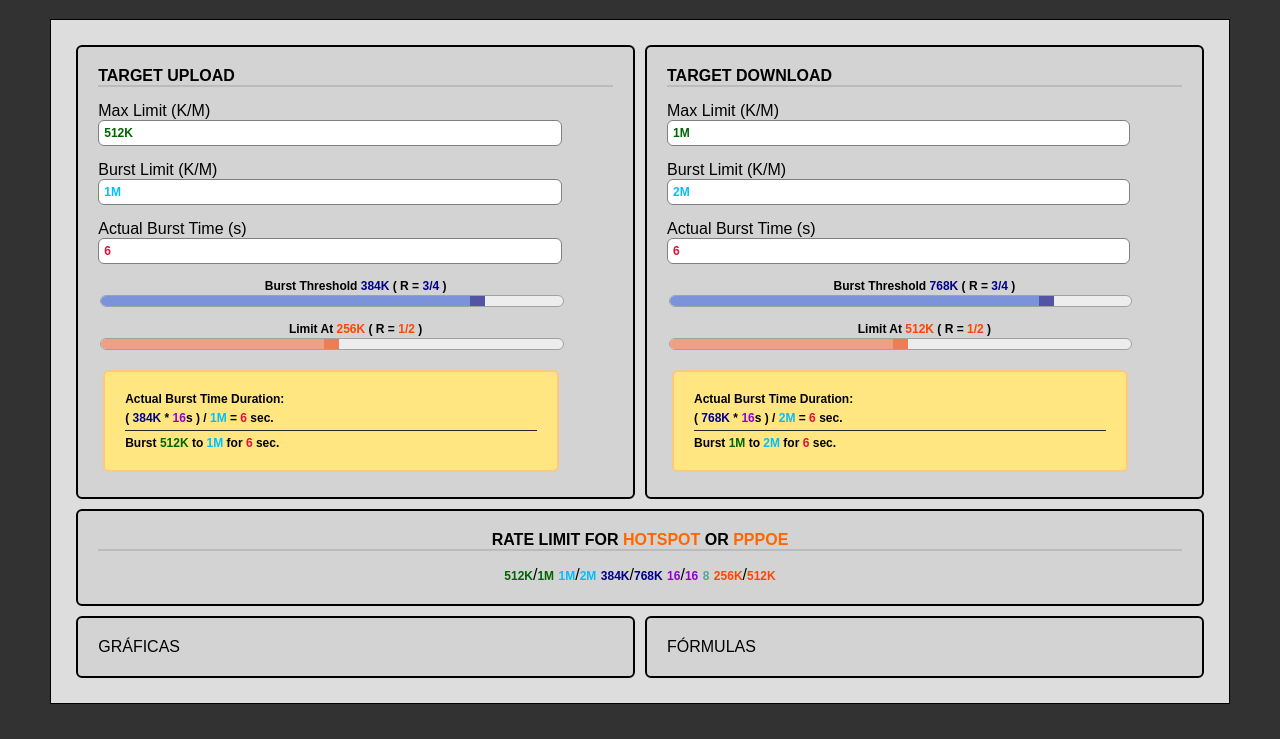
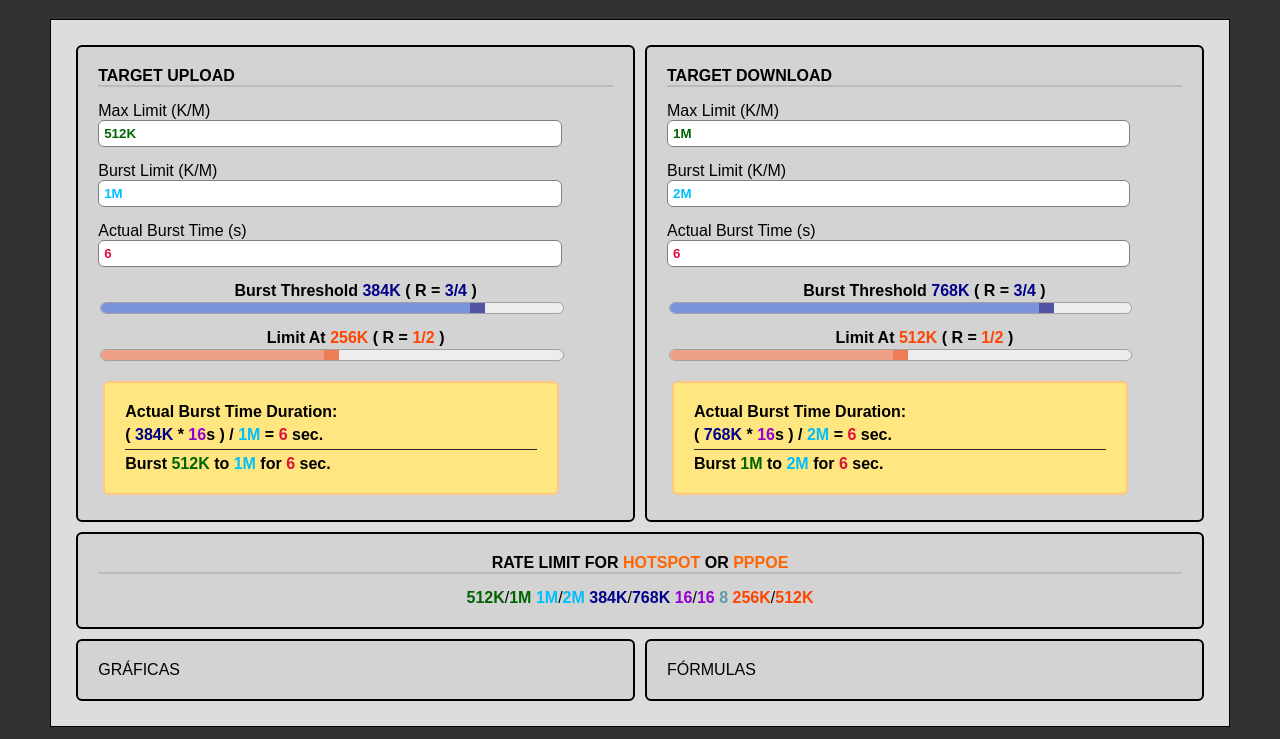
Before and after one commit to alejandrocof/CalculaRafagas, a plain HTML site: page index.html in a window 1280 px wide. Shown: the part 61-800 px from the top of the page. Drawn offline with Linux system fonts and the light colour scheme.

Commit message:
se cambio el tamaño de las letras

```diff
--- a/index.html
+++ b/index.html
@@ -26,7 +26,7 @@
 				<input type="text" id="up_actualBurstTime" onkeyup="update()">
 				</label>
 			</div>
-			<div style='font-size:12px; text-align: left; font-weight:bold;'>
+			<div style=' text-align: left; font-weight:bold;'>
 				<div style='text-align: center; font-weight:bold;'>
 				<span>Burst Threshold </span>
 				<span id="up_burstThreshold"></span>
@@ -53,7 +53,7 @@
 					= <span id="line1_up_actualBurstTime"></span> sec.
 					<br>
 				</div>
-				<div style='font-size:12px; margin-top:5px; padding-top:5px; border-top:1px solid #292929'>
+				<div style=' margin-top:5px; padding-top:5px; border-top:1px solid #292929'>
 					Burst <span id="line2_up_maxLimit"></span>
 					to <span id="line2_up_burstLimit"></span>
 					for <span id="line2_up_actualBurstTime"></span> sec.
@@ -80,7 +80,7 @@
 				<input type="text" id="down_actualBurstTime" onkeyup="update()">
 				</label>
 			</div>
-			<div style='font-size:12px; text-align: left; font-weight:bold;'>
+			<div style=' text-align: left; font-weight:bold; '>
 				<div style='text-align: center; font-weight:bold;'>
 				<span>Burst Threshold </span>
 				<span id="down_burstThreshold"></span>
@@ -107,7 +107,7 @@
 					= <span id="line1_down_actualBurstTime"></span> sec.
 					<br>
 				</div>
-				<div style='font-size:12px; margin-top:5px; padding-top:5px; border-top:1px solid #292929'>
+				<div style=' margin-top: 5px; padding-top:5px; border-top:1px solid #292929 '>
 					Burst <span id="line2_down_maxLimit"></span>
 					to <span id="line2_down_burstLimit"></span>
 					for <span id="line2_down_actualBurstTime"></span> sec.
--- a/index.js
+++ b/index.js
@@ -179,7 +179,7 @@ function B2MB_KB(v){
 function setValueDoc(doc,v){
 	doc.style.color = v.color;
 	doc.style.fontWeight="bold";
-	doc.style.fontSize="12px";
+	//doc.style.fontSize="12px";
 	if(!v.error){
 		let value,text;
 		if(v.type=="B"){
--- a/styles.css
+++ b/styles.css
@@ -93,7 +93,7 @@ input{
 	margin: 5px;
 	padding:20px;
 	text-align:left;
-	font-size:12px;
+	/*font-size:12px;*/
 	font-weight:bold;
 	/*text-align:center;
 	line-height:150px;*/
```
